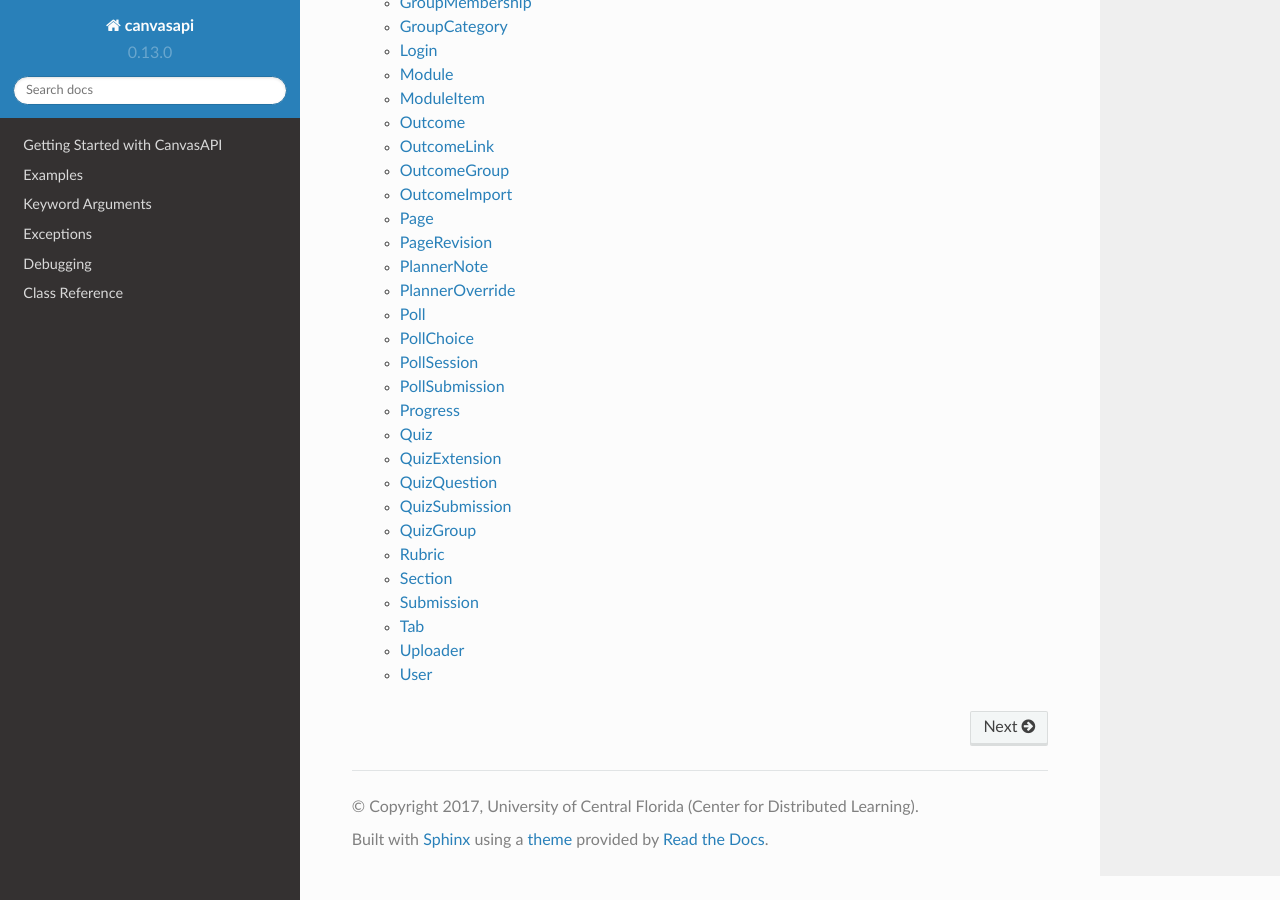
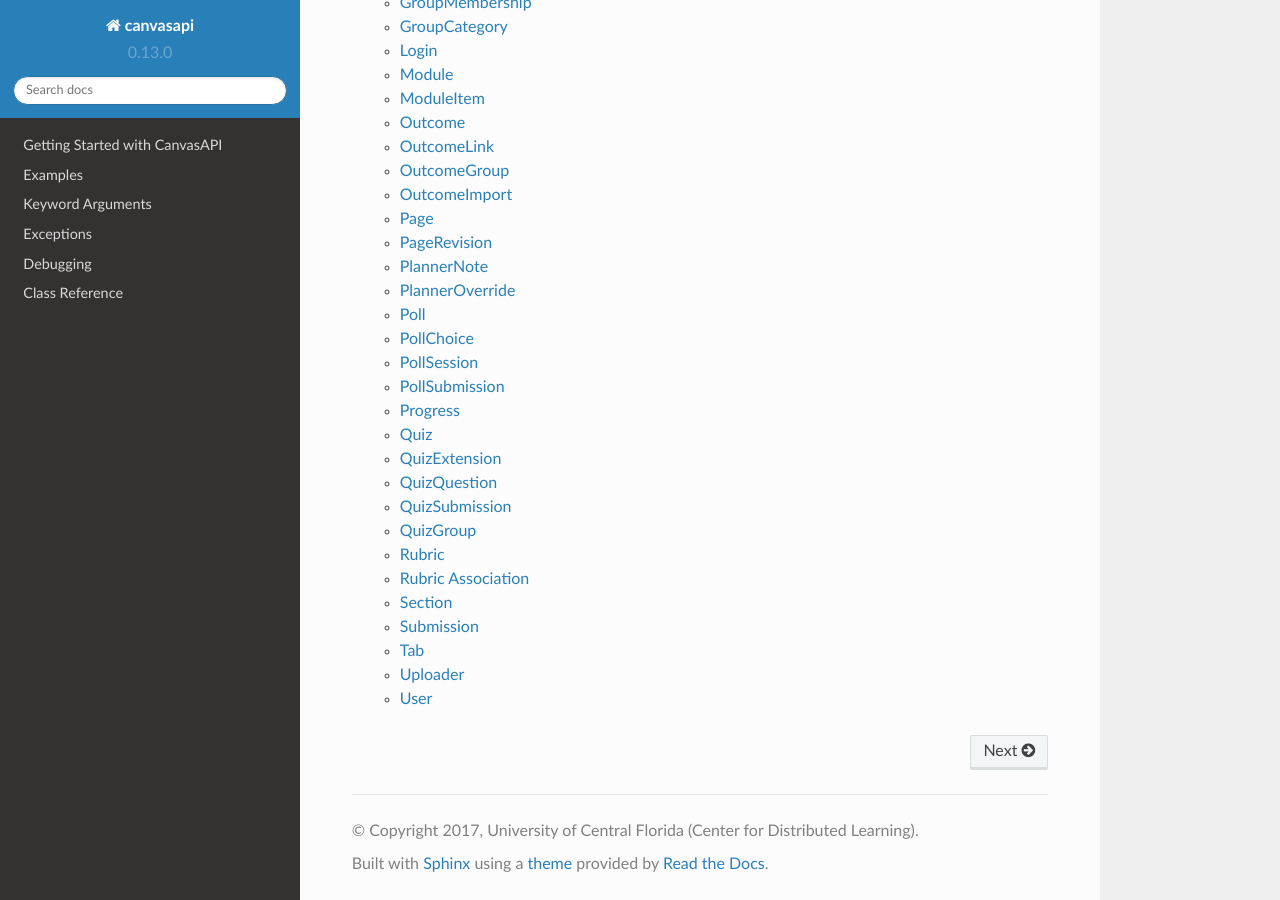
Before and after one commit to ucfopen/canvasapi, a Sphinx documentation site: the page built from docs/index.rst, in a window 1280 px wide and 900 px high, scrolled down 1717 px. Built offline with Sphinx 7.4.7 and the Read the Docs theme 2.0.0, drawn with Linux system fonts in a browser that asks for light colours.

Commit message:
add RubricAssociation to docs

```diff
--- a/docs/rubric-ref.rst
+++ b/docs/rubric-ref.rst
@@ -4,3 +4,10 @@
 
 .. autoclass:: canvasapi.rubric.Rubric
     :members:
+
+==================
+Rubric Association
+==================
+
+.. autoclass:: canvasapi.rubric.RubricAssociation
+    :members:
```
